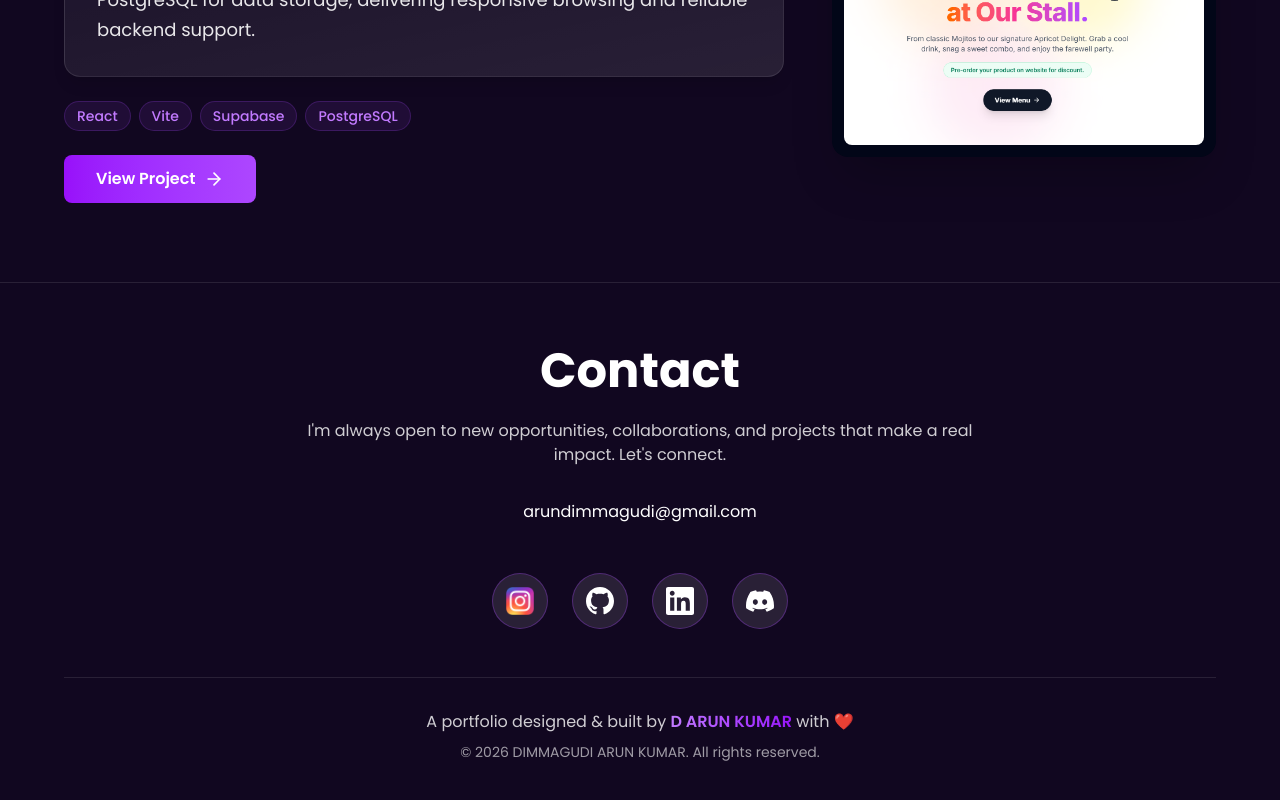
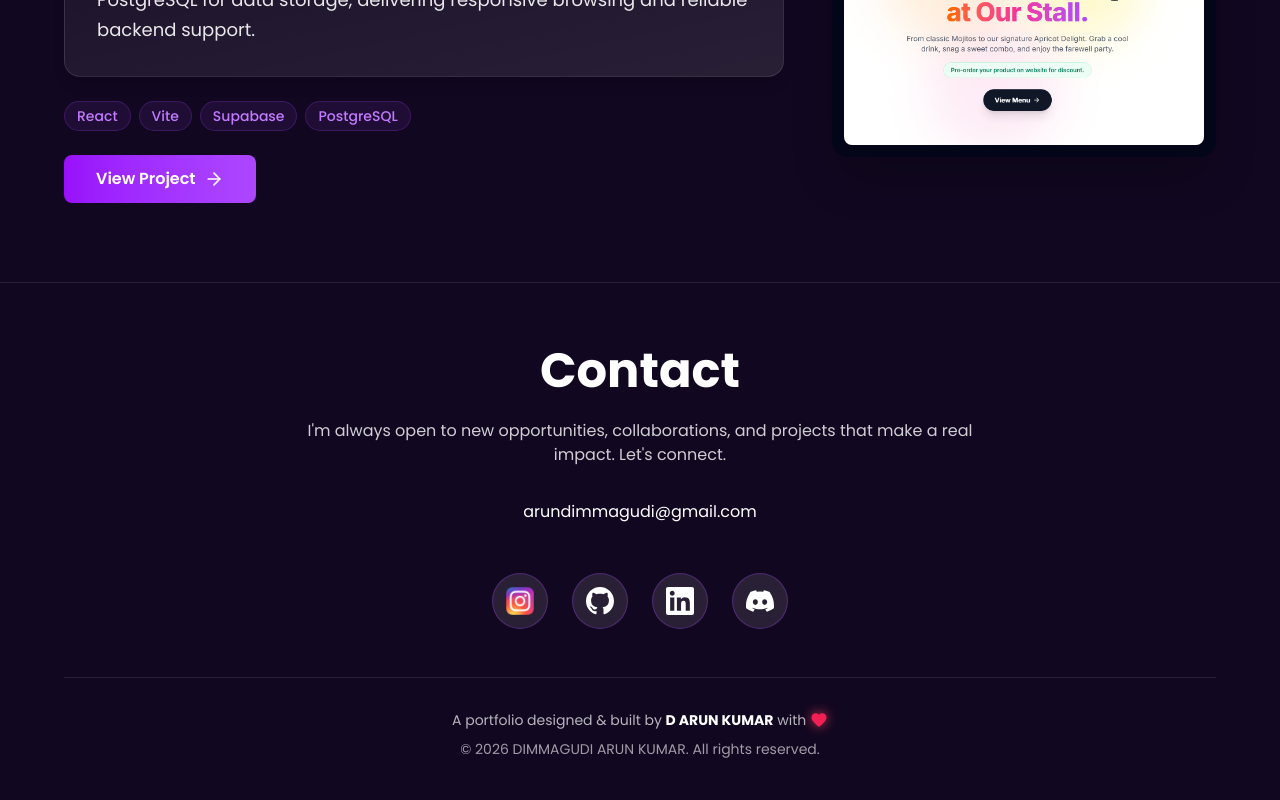
Before and after one commit to arun18-15/portfolio, a Next.js app: page / in a window 1280 px wide. Shown: the part 2748-3548 px from the top of the page. Built offline with nearby package versions, Linux system fonts and the light colour scheme.

Commit message:
Refine footer attribution: adjust size, bold name, and add glowing rose heart SVG

```diff
--- a/app/components/Footer.tsx
+++ b/app/components/Footer.tsx
@@ -114,8 +114,14 @@ export default function Footer(): React.JSX.Element {
 
 
         <div className="text-center mt-10 md:mt-12 pt-6 md:pt-8 border-t border-white/10 flex flex-col items-center gap-2">
-          <p className="text-white/80 text-sm md:text-base font-normal">
-            A portfolio designed & built by <span className="bg-gradient-to-r from-purple-400 via-purple-500 to-purple-600 bg-clip-text text-transparent font-semibold inline-block">D ARUN KUMAR</span> with <span className="text-red-500 animate-pulse inline-block">❤️</span>
+          <p className="text-white/70 text-xs md:text-sm font-normal">
+            A portfolio designed & built by <span className="font-bold text-white">D ARUN KUMAR</span> with{" "}
+            <svg
+              className="w-4.5 h-4.5 text-rose-500 fill-current animate-pulse drop-shadow-[0_0_6px_rgba(244,63,94,0.9)] inline-block align-middle mb-0.5"
+              viewBox="0 0 24 24"
+            >
+              <path d="M12 21.35l-1.45-1.32C5.4 15.36 2 12.28 2 8.5 2 5.42 4.42 3 7.5 3c1.74 0 3.41.81 4.5 2.09C13.09 3.81 14.76 3 16.5 3 19.58 3 22 5.42 22 8.5c0 3.78-3.4 6.86-8.55 11.54L12 21.35z"/>
+            </svg>
           </p>
           <p className="text-white/60 text-xs md:text-sm">
             © {new Date().getFullYear()} DIMMAGUDI ARUN KUMAR. All rights reserved.
```
